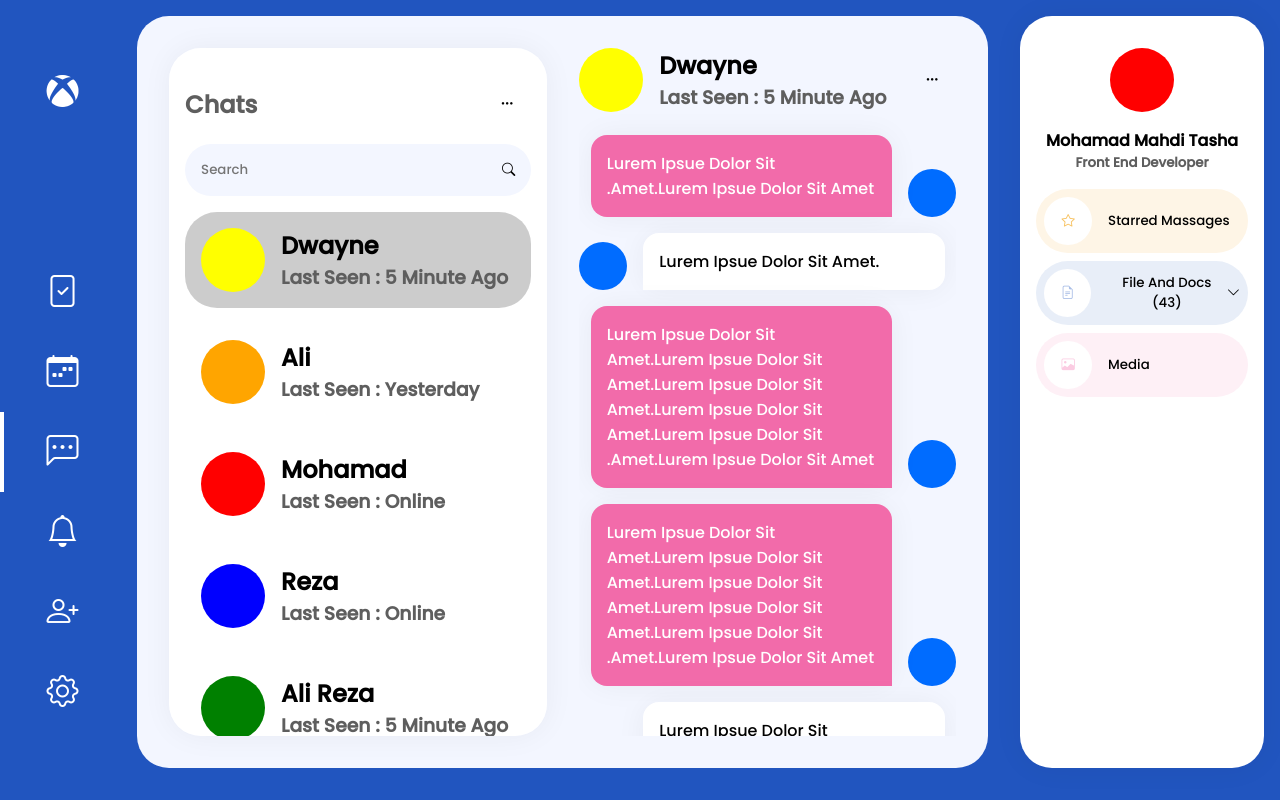
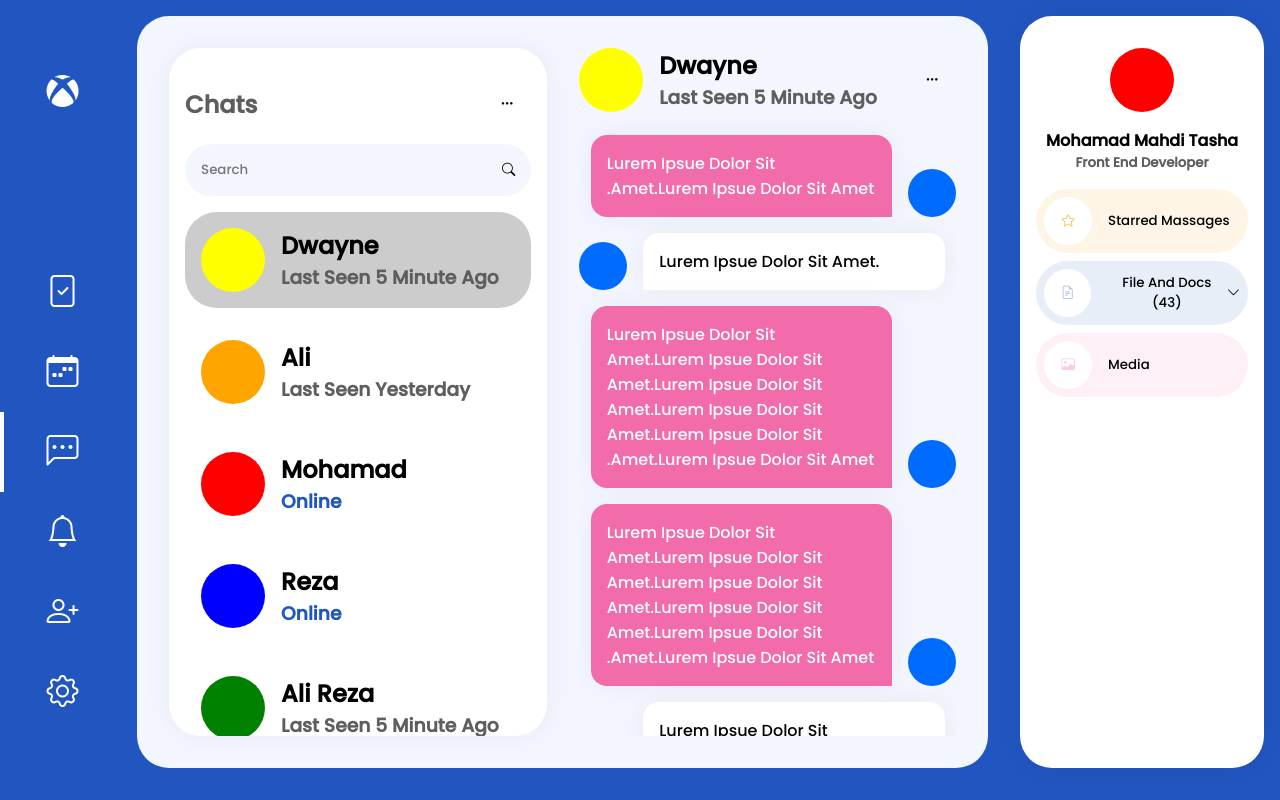
Before and after one commit to MohamadMahdi-Tasha/Chat-App, a React (Create React App) app: page / in a window 1280 px wide. Built offline with nearby package versions, Linux system fonts and the light colour scheme.

Commit message:
fixed bug of online and online person

```diff
--- a/src/components/chat.js
+++ b/src/components/chat.js
@@ -6,7 +6,7 @@ function Chat(props) {
             <div className={props.profilePicClassName} style={{backgroundColor: props.profileColor}}></div>
             <div>
                 <h2>{props.name}</h2>
-                <h3 className={'c-light-black'}>Last Seen : {props.lastSeen}</h3>
+                {(props.lastSeen === 'Online') ? <h3 className={'c-blue'}>{props.lastSeen}</h3> : <h3 className={'c-light-black'}>Last Seen {props.lastSeen}</h3>}
             </div>
         </div>
     );
```
